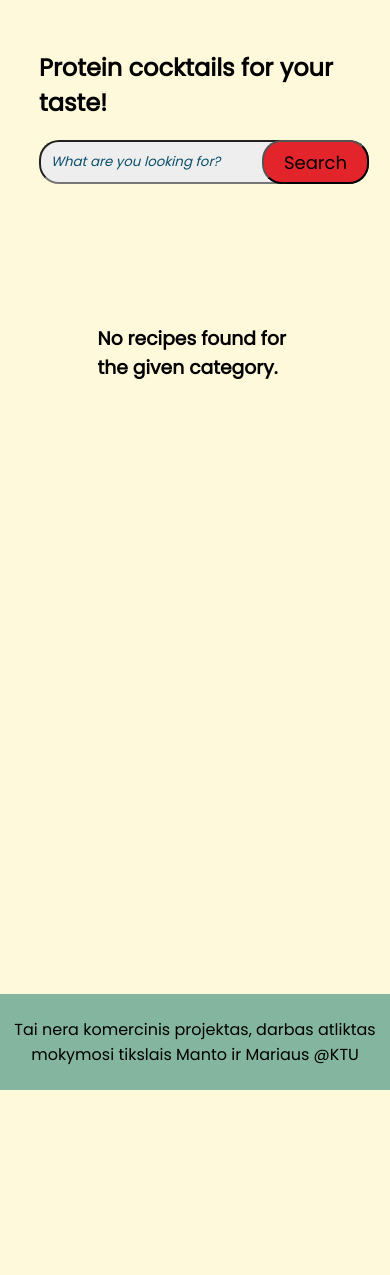
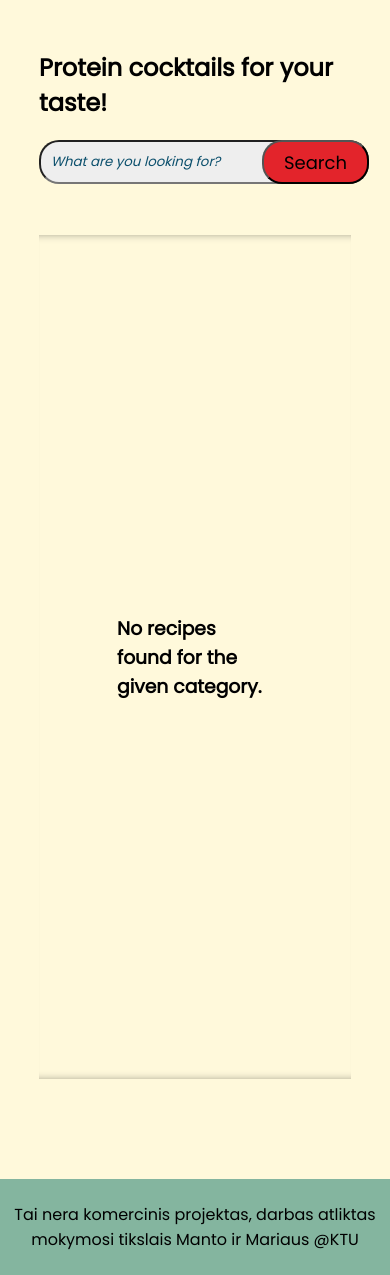
Before and after one commit to martemantas/Mix-Mingle, a PHP site: page /protein.php in a window 390 px wide. Shown: the part 69-1344 px from the top of the page. Before the commit the page ends 1159 px from the top, so only its background shows below. Run offline with PHP 8.4, Linux system fonts and the light colour scheme; data that the repository does not hold is empty.

Commit message:
Search cards scroll
Added scrolling and shadows

```diff
--- a/newRecipe.php
+++ b/newRecipe.php
@@ -62,7 +62,7 @@ if(isset($_POST["add"])){
             </div>
         </form>
     </div>
-    <footer>
+    <footer style="position:fixed; bottom:0;">
         <p style="border-top: none;">Tai nera komercinis projektas, darbas atliktas mokymosi tikslais Manto ir Mariaus @KTU</p>
     </footer>
 </body>
--- a/style.css
+++ b/style.css
@@ -60,7 +60,6 @@ nav .right{
 /* Section */
 
 section{
-    height: 100vh;
     margin: 0 10%;
 }
 .search-view{
@@ -121,6 +120,16 @@ section{
     gap: 75px;
     padding: 0 0 25px 0;
     margin-top: 75px;
+    overflow-x: hidden;
+    /* box-shadow: 0px 8px 10px -10px rgba(0, 0, 0, 0.5); */
+    box-shadow: 0px 8px 10px -10px rgba(0, 0, 0, 0.5) inset, 0px -8px 10px -10px rgba(0, 0, 0, 0.5) inset;
+    height: 100vh;
+    padding: 10px 40px 10px 10px;
+    position: relative;
+}
+
+.drink-cards::-webkit-scrollbar {
+    display: none;
 }
 .drink-card {
     display: flex;
@@ -361,6 +370,17 @@ footer p {
         transform: translateY(-8px) rotate(-45deg);
     }
 
+    section{
+        padding: 0;
+    }
+    .drink-cards{
+        gap: 25px;
+    }
+    .drink-card{
+        height: 150px;
+        width: 150px;
+    }
+
     .cards{
         flex-direction: column;
     }
```
